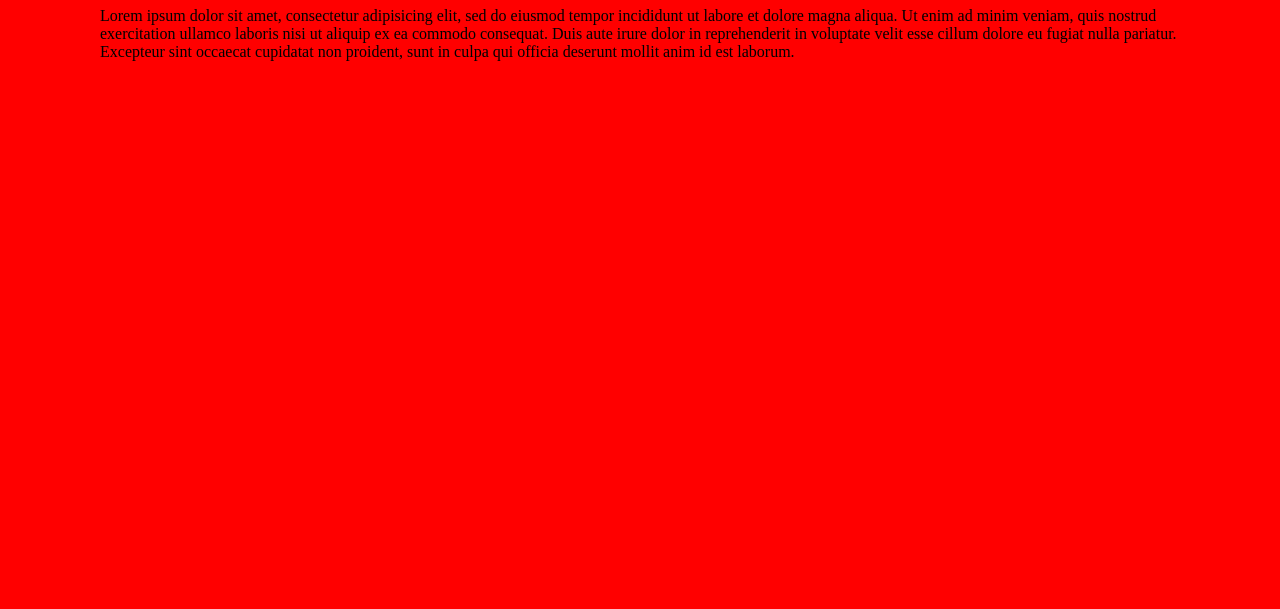
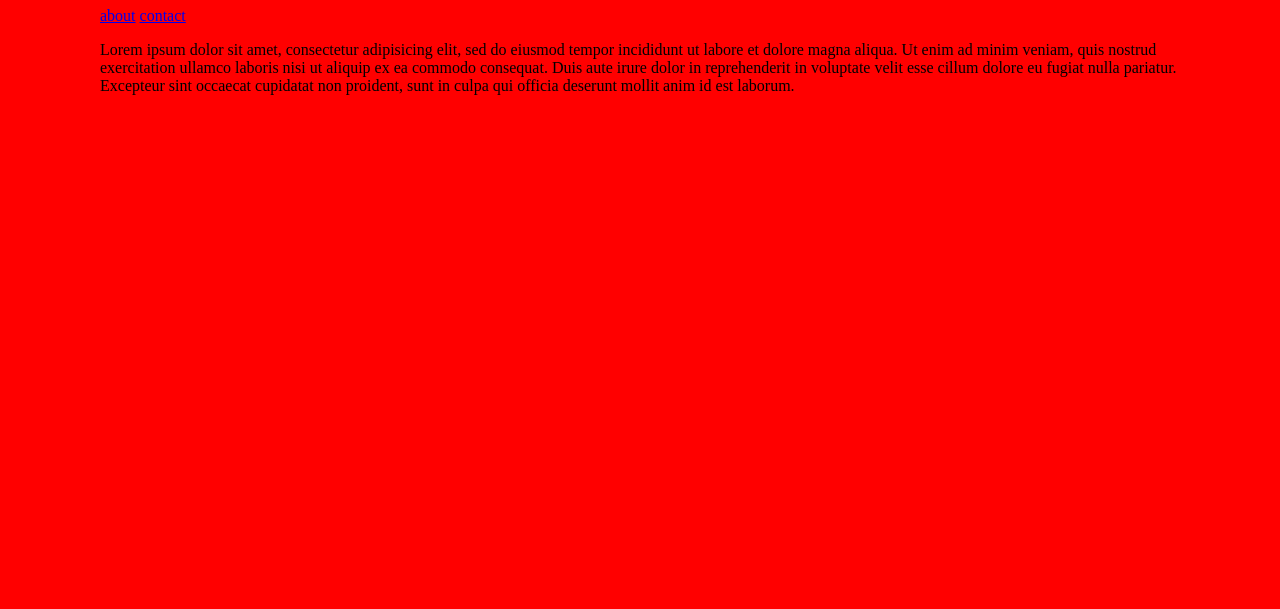
Before and after one commit to amirreza825/project, a plain HTML site: page index.html in a window 1280 px wide. Shown: the part 191-800 px from the top of the page. Drawn offline with Linux system fonts and the light colour scheme.

Commit message:
Add Navbar to index.html

```diff
--- a/index.html
+++ b/index.html
@@ -9,6 +9,17 @@
 <body>
     <h1>Welcome to index Page</h1>
 
+    <header>
+
+      <nav>
+
+        <a href="about.html">about<a>
+        <a href="contact.html">contact<a>
+
+      </nav>
+
+    </header>
+
     <p>Lorem ipsum dolor sit amet, consectetur adipisicing elit, sed do eiusmod tempor incididunt ut labore et dolore magna aliqua. Ut enim ad minim veniam, quis nostrud exercitation ullamco laboris nisi ut aliquip ex ea commodo consequat. Duis aute irure dolor in reprehenderit in voluptate velit esse cillum dolore eu fugiat nulla pariatur. Excepteur sint occaecat cupidatat non proident, sunt in culpa qui officia deserunt mollit anim id est laborum.</p>
 
 
```
